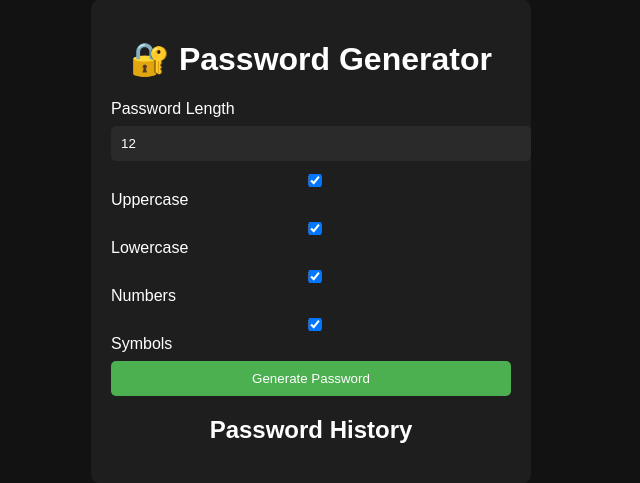
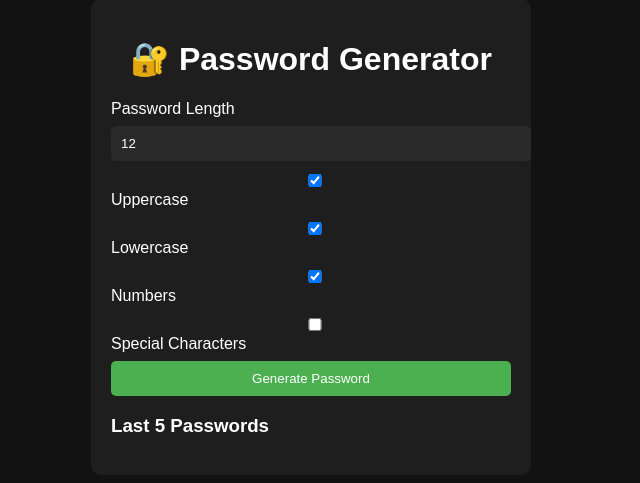
Before and after one commit to npmhimanshu/Password_Generator, a Flask app: page / in a window 1280 px wide. Shown: the part 41-524 px from the top of the page, without its empty margins (329-969 px from the left). Run offline with Flask 3, Linux system fonts and the light colour scheme; data that the repository does not hold is empty.

Commit message:
Update index.html

```diff
--- a/templates/index.html
+++ b/templates/index.html
@@ -1,39 +1,45 @@
 <!DOCTYPE html>
-<html>
+<html lang="en">
 <head>
+    <meta charset="UTF-8">
     <title>Password Generator</title>
-    <link rel="stylesheet" href="/static/style.css">
+    <link rel="stylesheet" href="{{ url_for('static', filename='style.css') }}">
 </head>
 <body>
+
 <div class="container">
     <h1>🔐 Password Generator</h1>
 
     <form method="POST">
         <label>Password Length</label>
-        <input type="number" name="length" min="6" max="32" value="12" required>
+        <input type="number" name="length" min="4" max="32" value="12" required>
 
         <div class="options">
             <label><input type="checkbox" name="upper" checked> Uppercase</label>
             <label><input type="checkbox" name="lower" checked> Lowercase</label>
             <label><input type="checkbox" name="digits" checked> Numbers</label>
-            <label><input type="checkbox" name="symbols" checked> Symbols</label>
+            <label><input type="checkbox" name="symbols"> Special Characters</label>
         </div>
 
         <button type="submit">Generate Password</button>
     </form>
 
     {% if password %}
-        <div class="result">
+        <div class="output">
+            <h3>Generated Password</h3>
             <p>{{ password }}</p>
         </div>
     {% endif %}
 
-    <h2>Password History</h2>
-    <ul>
-        {% for p in history %}
-            <li>{{ p }}</li>
-        {% endfor %}
-    </ul>
+    <div class="history">
+        <h3>Last 5 Passwords</h3>
+        <ul>
+            {% for item in history %}
+                <li>{{ item[0] }}</li>
+            {% endfor %}
+        </ul>
+    </div>
 </div>
+
 </body>
 </html>
```
